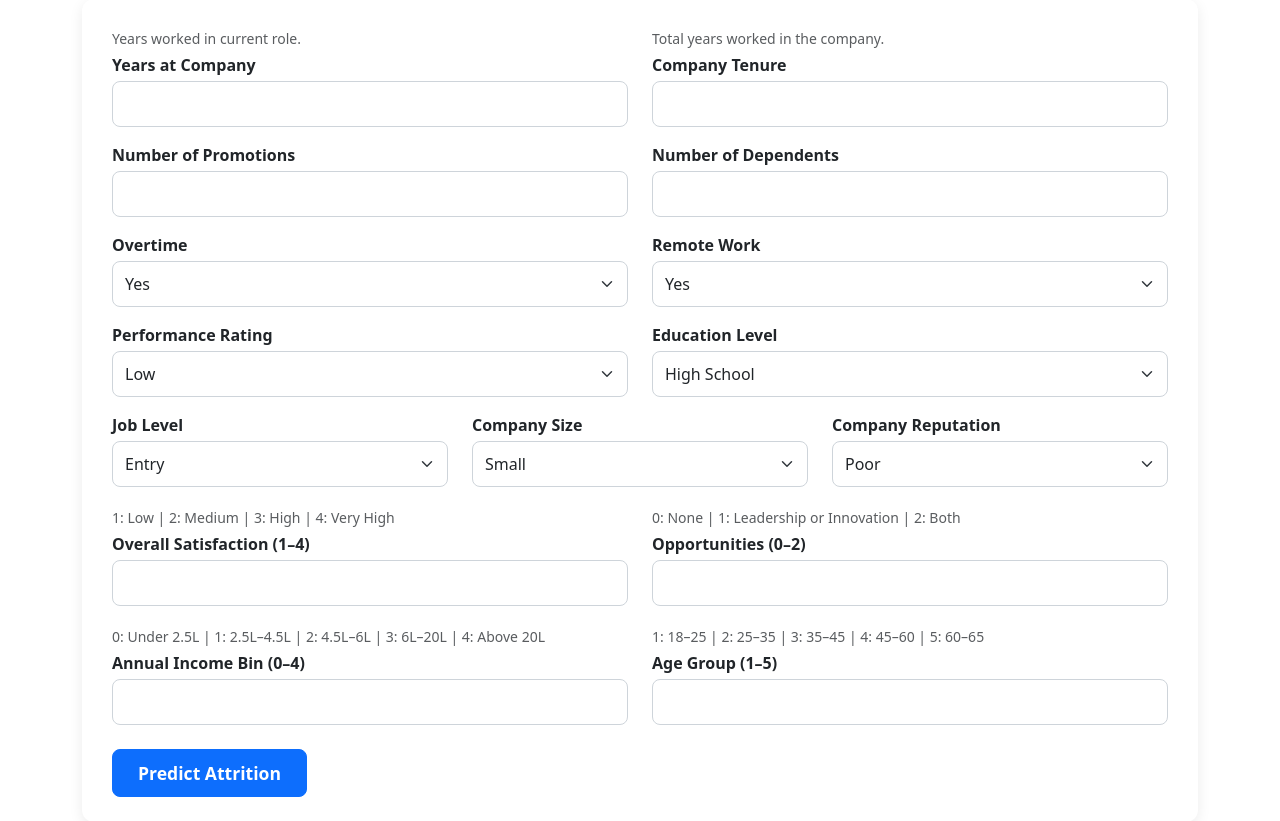
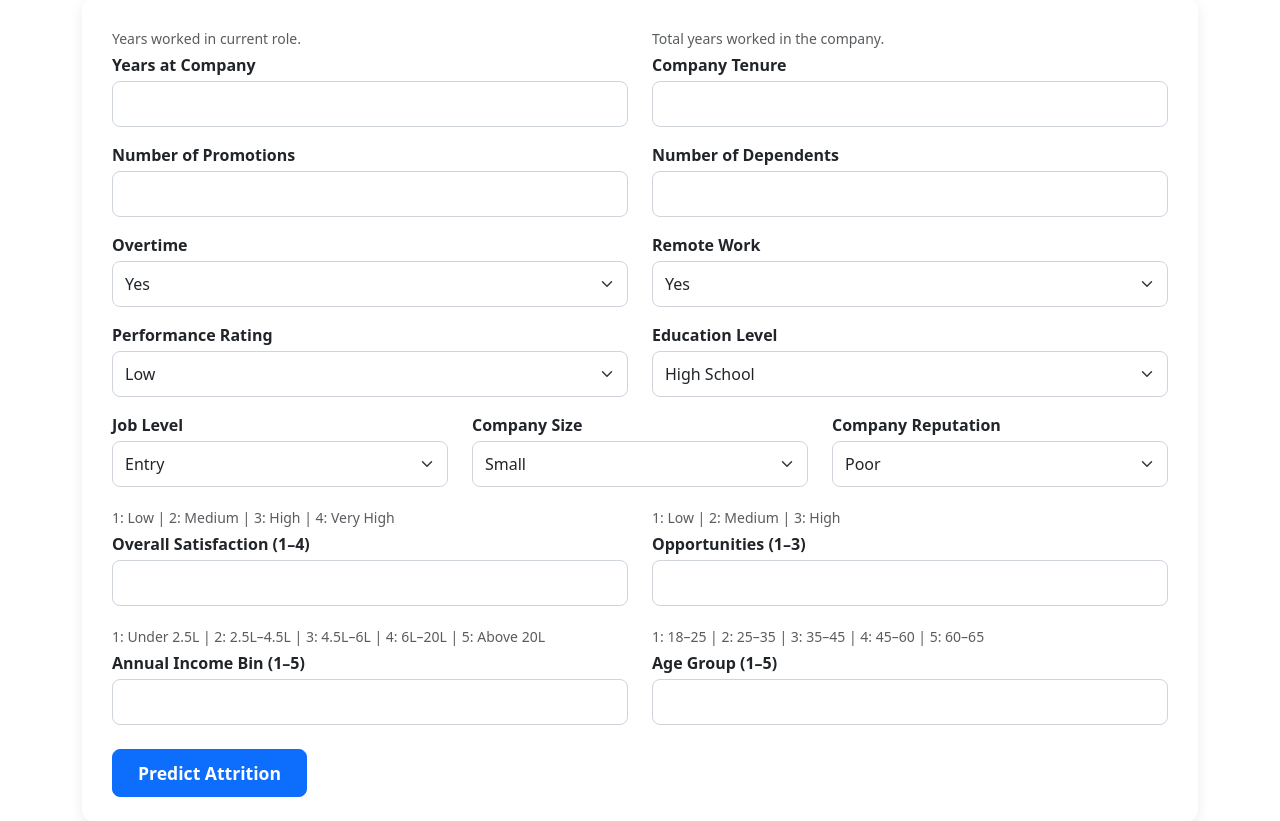
Before and after one commit to mlops-hub/employee-attrition-model, a Flask app: page / in a window 1280 px wide. Shown: the part 97-918 px from the top of the page. Run offline with Flask 3, Linux system fonts and the light colour scheme; parts of the project's set-up code (start-up, migrations or seed data) failed here and were passed over.

Commit message:
[UPDATE] - updated readme and frontend code

```diff
--- a/frontend/app.py
+++ b/frontend/app.py
@@ -9,7 +9,7 @@ BASE_DIR = Path(__file__).resolve().parents[1]
 ARTIFACT_PATH = BASE_DIR / "artifacts"
 MODEL_ARTIFACT = ARTIFACT_PATH / "model.pkl"
 
-THRESHOLD = 0.35 # tuned for recall
+THRESHOLD = 0.50
 
 app = Flask(__name__)
 CORS(app)
--- a/frontend/templates/index.html
+++ b/frontend/templates/index.html
@@ -129,18 +129,18 @@
                 </div>
 
                 <div class="col-md-6">
-                    <small class="form-text">0: None | 1: Leadership or Innovation | 2: Both</small><br/>
-                    <label class="form-label">Opportunities (0–2)</label>
-                    <input type="number" class="form-control" name="Opportunities" min="0" max="2" required />
+                    <small class="form-text">1: Low | 2: Medium | 3: High</small><br/>
+                    <label class="form-label">Opportunities (1–3)</label>
+                    <input type="number" class="form-control" name="Opportunities" min="1" max="3" required />
                 </div>
             </div>
 
             <!-- Income & Age -->
             <div class="row mb-4">
                 <div class="col-md-6">
-                    <small class="form-text">0: Under 2.5L | 1: 2.5L–4.5L | 2: 4.5L–6L | 3: 6L–20L | 4: Above 20L</small><br/>
-                    <label class="form-label">Annual Income Bin (0–4)</label>
-                    <input type="number" class="form-control" name="AnnualIncome" min="0" max="4" required />
+                    <small class="form-text">1: Under 2.5L | 2: 2.5L–4.5L | 3: 4.5L–6L | 4: 6L–20L | 5: Above 20L</small><br/>
+                    <label class="form-label">Annual Income Bin (1–5)</label>
+                    <input type="number" class="form-control" name="AnnualIncome" min="1" max="5" required />
                 </div>
 
                 <div class="col-md-6">
```
